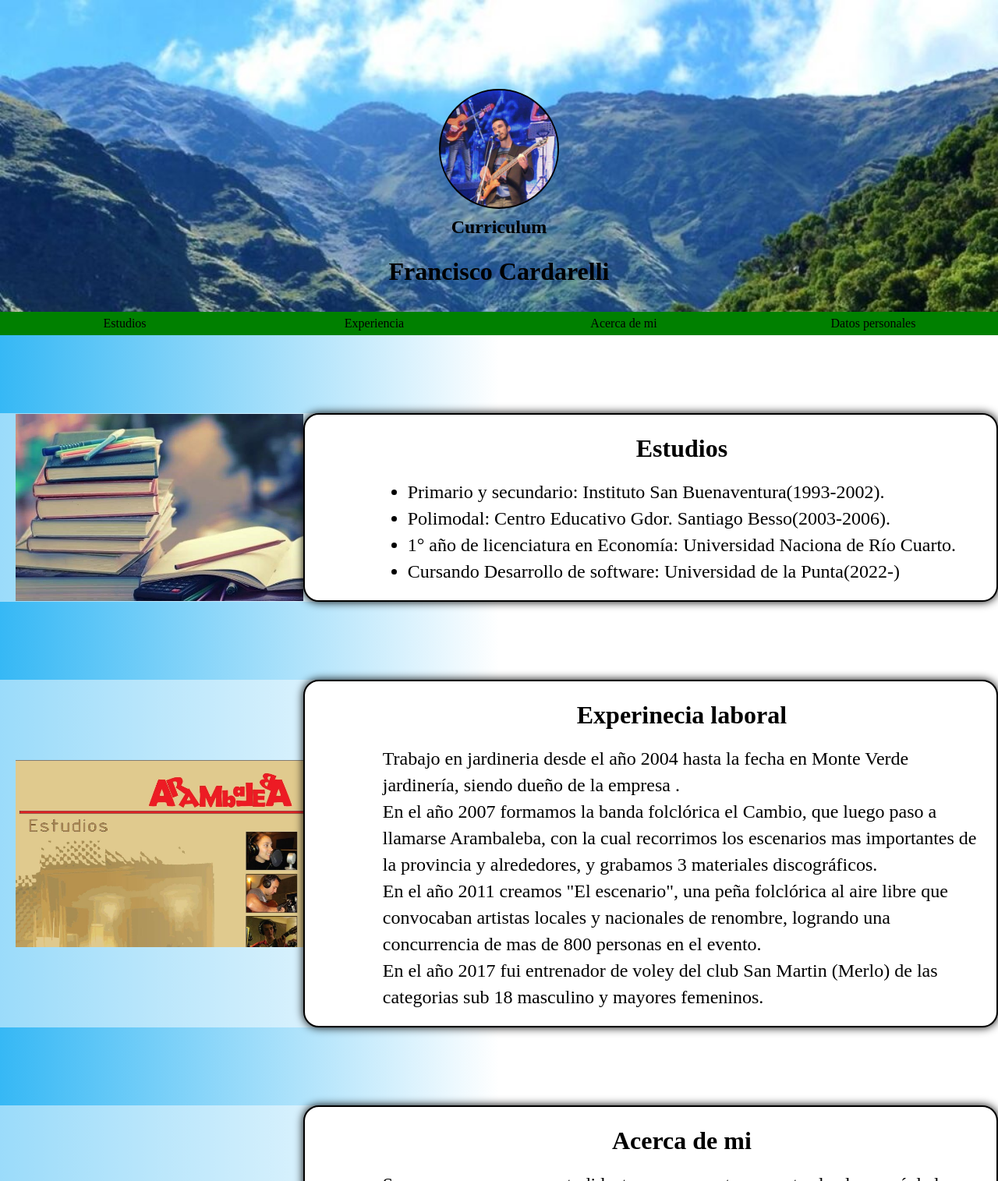
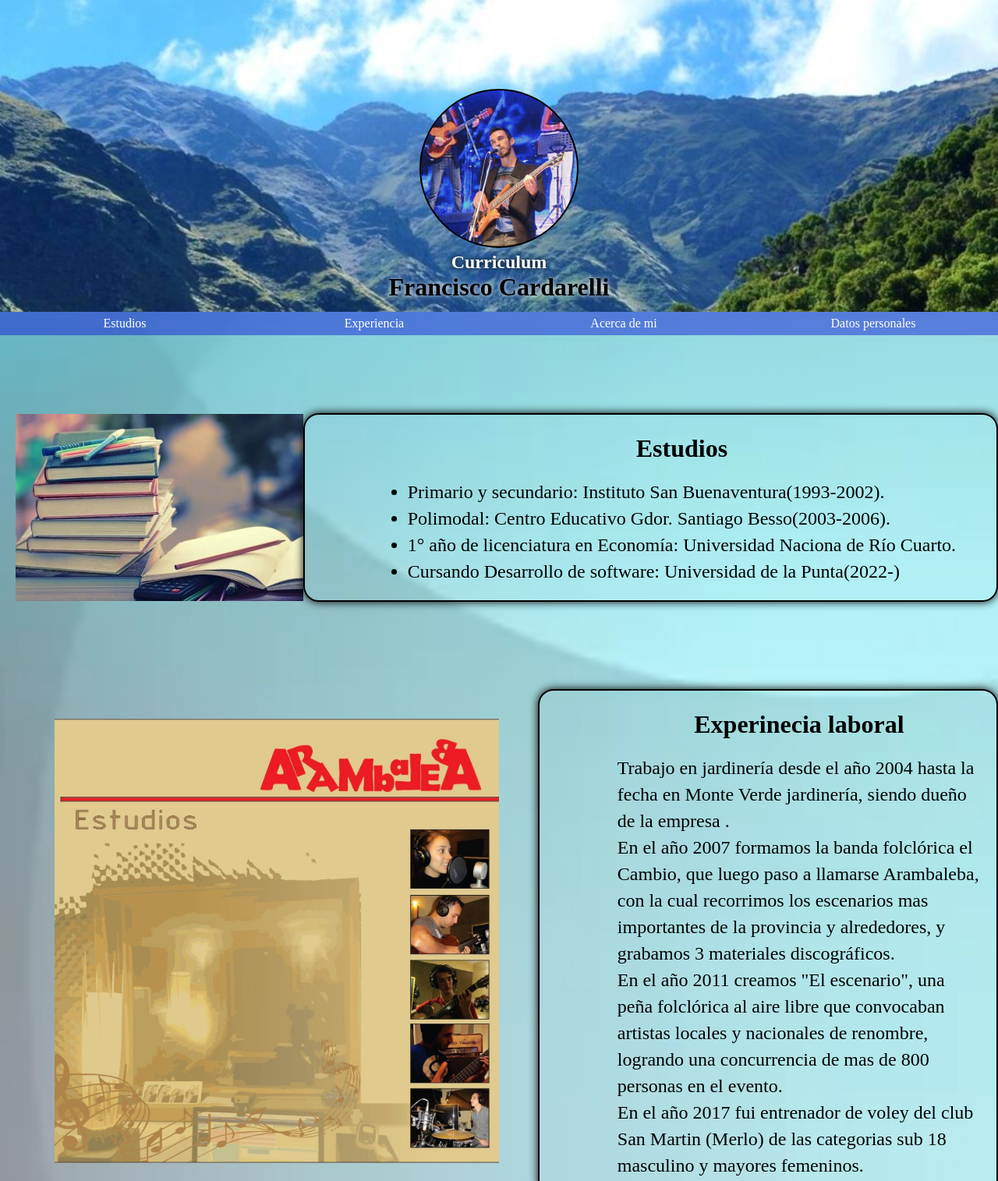
Before and after one commit to francarda/curriculum, a plain HTML site: page index.html in a window 1280 px wide. Shown: the top 1515 px of the page at 78% size. Drawn offline with Linux system fonts and the light colour scheme; a web font is replaced by a local one.

Commit message:
antes de subirlo
hover, fuentes, estilos y demas detalles

```diff
--- a/estilos.css
+++ b/estilos.css
@@ -1,15 +1,27 @@
+@import url('https://fonts.googleapis.com/css2?family=Architects+Daughter&display=swap');
+@import url('https://fonts.googleapis.com/css2?family=Shantell+Sans:ital,wght@1,300&display=swap');
+@import url('https://fonts.googleapis.com/css2?family=Labrada&display=swap');
+
 *{
     margin:0px;
     padding: 0px;
+
 }
 :root{
-    --color-principal: green;
+    --color-principal: black;
+    --color-secundario: white;
 }
 body{
-    background-image: url("recursos/fondo verde.jpg");
+    background-image: url("recursos/FONDO.png");
+    background-image: url("recursos/fondo verdoso.jpg");
     background-size: cover;
+    background-repeat: no-repeat;
+    font-family: 'Shantell Sans', cursive;
+    font-family: 'Labrada', serif;
 
-     background: linear-gradient(90deg, #36b8f5, #fff,#fff);
+
+
+     /*background: linear-gradient(90deg, #36b8f5, #fff,#22ec0f);*/
 
 
 }
@@ -25,9 +37,21 @@ header{
     justify-content: center;
     align-items: center;
 }
+header h2{
+    color: var(--color-secundario);
+    text-shadow: 0 0 6px black;
+    margin:0px;
+}
+header h1{
+    color: var(--color-principal);
+    text-shadow: 0 0 6px white;
+    margin:0;
+
+
+}
 .foto{
-    width: 150px;
-    height: 150px;
+    height: 200px;
+    width: 200px;
     border-radius: 50%;
     background-color: white;
     background-image: url("recursos/bajo.jpg");
@@ -44,6 +68,7 @@ nav{
     position: sticky;
     top:0;
     z-index: 100;
+    color: var(--color-secundario);
 }
 .botton{
     display: flex;
@@ -52,11 +77,20 @@ nav{
     height: 100%;
     text-align: center;
     width: 25%;
-    background-color: var(--color-principal);
+    background-color: rgba(22, 35, 214, 0.5);
+}
+.botton:hover{
+    transform: scale(1.8);
+    background-color: rgb(94, 104, 233);
+    font-family: 'Architects Daughter', "cursive";
+    transition: 0.3s;
 }
 h2, h1{
     margin-top: 5px;
    margin-bottom: 20px;
+   font-family:'Times New Roman', Times, serif;
+
+
 }
 p{
   line-height: 34px;
@@ -71,7 +105,7 @@ li{
     list-style-type:none;
 }
 .contenedor{
-    background-color: rgba(255, 255, 255, 0.5);
+   /* background-color: rgba(255, 255, 255, 0.5);*/
     width: 100%;
     display: flex;
     align-items: center;
@@ -83,15 +117,29 @@ li{
     padding: 20px;
     height: 200px;
     width: 30%;
-    /*background-image: url("recursos/tecnicas-estudio.jpg");*/
     background-size: cover;
+    transition-property: all;
+    transition-duration: 2s;
 }
+.imagen1{
+    margin-left: 20px;
+    padding: 50px;
+    height: auto;
+    width: 55%;
+    background-size: cover;
+    transition-property: all;
+    transition-duration: 1s;
+
+}
+.imagen1:hover{
+    transform: scale(1.1) translate(80px);
+
+}
+
 #imagen-experiencia{
 
-    background-size: cover;
-    background-image: url("recursos/carpinteria.jpg");
-    transition-property: backgroud-image;
-    transition-duration: 2s;
+    width: 100%;
+
 
 }
 .contenido{
@@ -106,12 +154,40 @@ li{
     border-radius: 20px;
     margin: 0px;
     box-shadow: 0 0 12px black;
+    background-color: rgba(255 255 255 0.1);
+    transition: all 0.3s;
+}
+
+.contenido:hover{
+    transform: scale(1.1) translate(-80px);
     background-color: white;
+}
+.contenido-experiencia{
+    width: 45%;
 }
 .imagen-estudio{
 
     background-image: url("recursos/tecnicas-estudio.jpg");
 
+}
+.contenido-datos{
+    display: block;
+    background-color:rgba(255, 255, 255, 0.2);
+    border:none;
+    box-shadow: none;
+    text-shadow: 0 1px 8px black;
+    color: #120774;
+    text-align: right;
+    transition: all 0.3s;
+    font-family: 'Architects Daughter', "cursive" ;
+}
+.contenido-datos:hover{
+   transform:  scale(1.1) translate(0px);
+   background-color:rgba(255, 255, 255, 0.2);
+   text-align: center;
+   color: black;
+   text-shadow: none;
+   font-family: Georgia, 'Times New Roman', Times, serif;
 }
 
 /*.imagen-experiencia{
@@ -122,6 +198,8 @@ li{
 
 .imagen-acerca{
 
-    background-image: url("recursos/tecnicas-estudio.jpg");
+    background-image: url("recursos/bajo.jpg");
+    background-position: center;
+    border-radius: 20px;;
 
 }
--- a/index.html
+++ b/index.html
@@ -41,12 +41,15 @@
         </div>
     </div>
     <div class="contenedor" id="experiencia">
-        <div class="imagen" id="imagen-experiencia"></div>
+        <div class="imagen1">
+
+            <img src="recursos/carpinteria.jpg" alt="imagenes de trabajos" id="imagen-experiencia">
+        </div>
 
         <div class="contenido contenido-experiencia">
 
             <h1>Experinecia laboral</h1>
-            <p>Trabajo en jardineria desde el año 2004 hasta la fecha en Monte Verde jardinería,
+            <p>Trabajo en jardinería desde el año 2004 hasta la fecha en Monte Verde jardinería,
                 siendo dueño de la empresa .<br>
                 En el año 2007 formamos la banda folclórica el Cambio, que luego paso a llamarse Arambaleba,
                 con la cual recorrimos los escenarios mas importantes de la provincia y alrededores, y grabamos 3
@@ -77,17 +80,20 @@
         </div>
     </div>
     <div class="contenedor" id="datos">
-        <div class="imagen imagen-datos"></div>
+
         <div class="contenido contenido-datos">
+            <span class="span">
                 <h1>Datos personales</h1>
+
                 <ul class="sin">
                     <li><strong>Dni:</strong>12.123.123</li>
-                <li><strong>Locaidad:</strong> Villa de Merlo(San Luis).</li>
+                    <li><strong>Localidad:</strong> Villa de Merlo(San Luis).</li>
                     <li><strong>Dirección:</strong> Las golondrinas 780.</li>
                     <li><strong>Telefono:</strong> 2664 167355</li>
                     <li><strong>E-mail:</strong> franciscocardarelli@hotmail.com</li>
 
                 </ul>
+            </span>
             </div>
         </div>
 </div>
--- a/script.js
+++ b/script.js
@@ -15,6 +15,19 @@ const array=["recursos/carpinteria.jpg",
 "recursos/parque1.jpg"
 ];
     let contador=0;
+    const imagen = document.getElementById("imagen-experiencia");
+   /* function frames(){
+        let animacion= document.getElementById("imagen-experiencia").animate([
+            0% {'opacity': 0},
+           25%{ 'opacity':0.25},
+           50% {'opacity' :0.58},
+           100%{'opacity':1},
+        ],{
+            easing: "linear",
+            iterations:1,
+            duration: 2000,
+        }); return animacion.finished;
+    }*/
 function carrusel(){
 
 
@@ -22,7 +35,8 @@ function carrusel(){
 
     if (contador<7){
        contador ++;
-        imagen.style.backgroundImage="url('"+array[contador]+"')";
+    imagen.src=array[contador];
+    /*window.setInterval(frames)*/
     console.log("hecho"+ contador);
     }
     else {contador=0;
```
Also changed, not shown: recursos/FONDO.png (added), recursos/fondo verdoso.jpg (added), recursos/verdecito.avif (added). Lines whose indentation alone changed are shown as unchanged.
